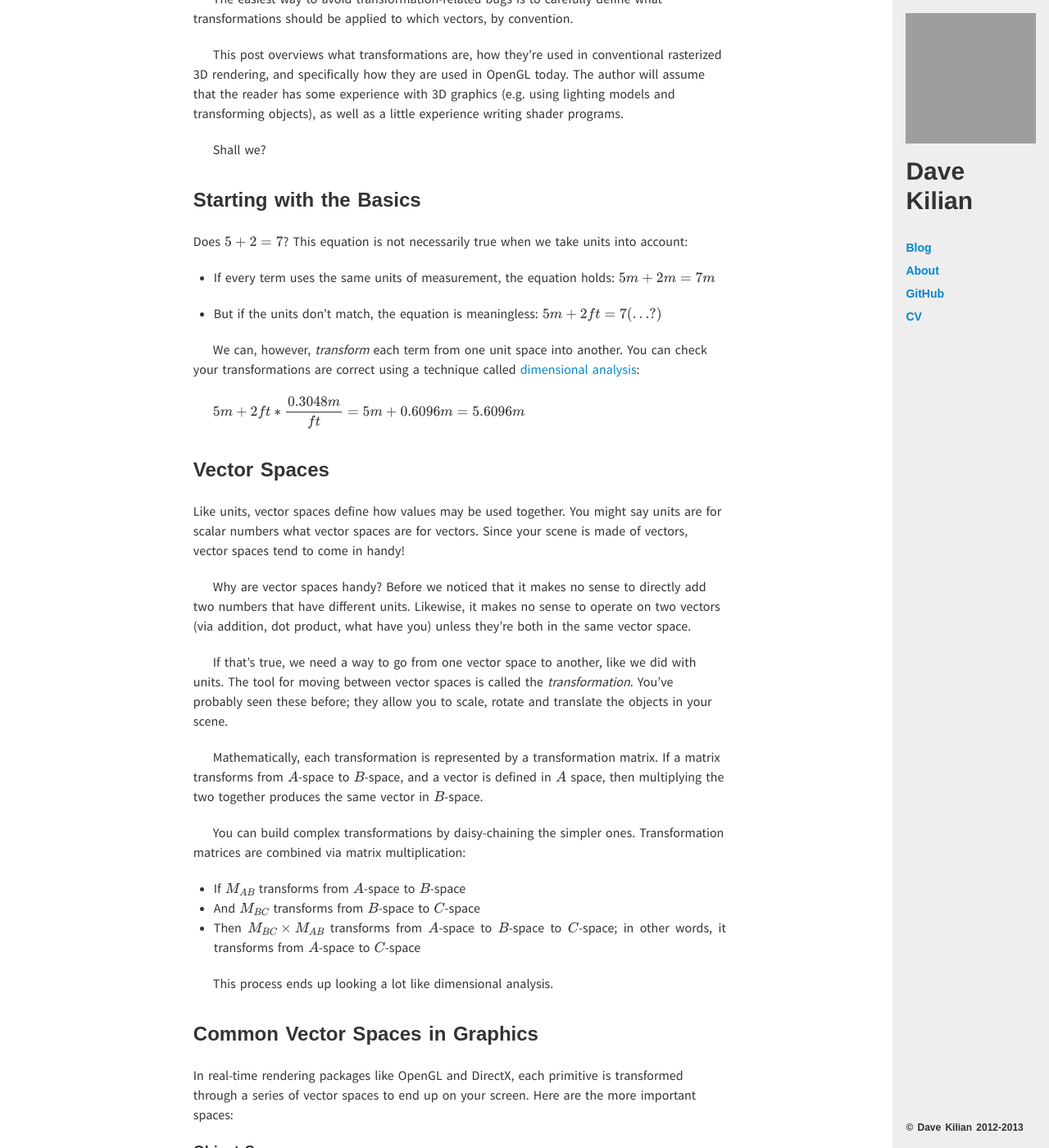
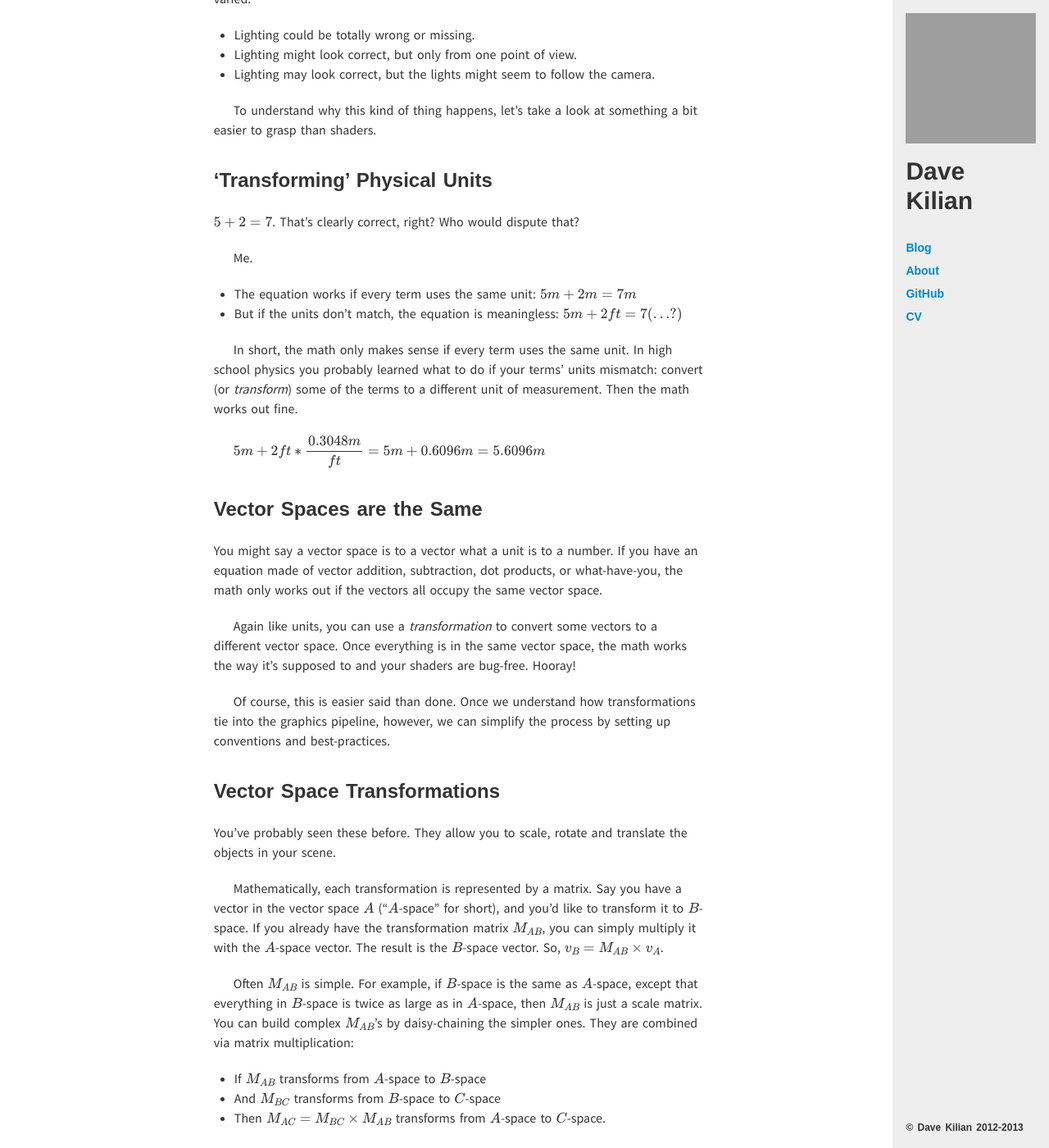
Before and after one commit to davekilian/davekilian.github.com, a Jekyll site: the page built from _posts/2013-02-19-spaces.markdown, in a window 1280 px wide and 1400 px high, scrolled down 438 px. Shown: the whole window at 82% size. Built offline with Jekyll 4.4.1, drawn with Linux system fonts in a browser that asks for light colours; Markdown is read by kramdown in place of the engine named in the settings; formulas are drawn with MathJax 3; some of the changed text lies outside the part shown; grey boxes are pictures that could not be loaded.

Commit message:
Redesigning shaders post to have more bite-sized sections

```diff
--- a/_layouts/post.html
+++ b/_layouts/post.html
@@ -48,7 +48,7 @@
                     </footer>
                 </div>
                 <div class="span10" style="padding: 1em">
-                    <div style="max-width: 650px; margin-left: auto; margin-right: auto">
+                    <div style="max-width: 600px; margin-left: auto; margin-right: auto">
                         <header style="padding-bottom: 1em">
                             <h1>{{ page.title }}</h1>
                             <h6>{{ page.date | date_to_long_string }}</h6>
--- a/_posts/2013-02-19-spaces.markdown
+++ b/_posts/2013-02-19-spaces.markdown
@@ -5,79 +5,91 @@ author: Dave
 draft: true
 ---
 
-The relationship between the GPU and CPU makes it hard to debug shaders.
-Without printlines or a proper debugger, oftentimes shader programmers
-resort to using the fragment shader's output color as a way of testing
-their assumptions. This leads to slow and unproductive debugging sessions.
+Debugging shaders is hard. Without printlines or a proper debugger, shader
+developers often resort to using the fragment shader's output to see what's
+going on. This way of debugging is slow and unproductive. For most people, it's
+hard to make sense of per-pixel color output.
 
-Thus it's better to not need to debug your shaders in the first place, if it
-can be helped :). One of the most common shader bugs is the misuse of
-transformations. Unfrotunately, messing up your transformations can make your
-shader act weird in all sorts of ways:
+It would be nice to not have to debug your shaders in the first place, if it
+can be helped ;). This post focuses on the most common shader programming
+mistake: messing up your transformations.
+
+## Symptoms
+
+The kind of behavior you can get from mishandling transformations is bizarre
+and varied:
 
 * Lighting could be totally wrong or missing.
 * Lighting might look correct, but only from one point of view.
 * Lighting may look correct, but the lights might seem to follow the camera.
 
-The easiest way to avoid transformation-related bugs is to carefully define
-what transformations should be applied to which vectors, by convention.
+To understand why this kind of thing happens, let's take a look at something a
+bit easier to grasp than shaders.
 
-This post overviews what transformations are, how they're used in conventional
-rasterized 3D rendering, and specifically how they are used in OpenGL today.
-The author will assume that the reader has some experience with 3D graphics
-(e.g. using lighting models and transforming objects), as well as a little
-experience writing shader programs.
+## 'Transforming' Physical Units
 
-Shall we?
+$5 + 2 = 7$.
+That's clearly correct, right? Who would dispute that?
 
-## Starting with the Basics
+Me.
 
-Does $5 + 2 = 7$? This equation is not necessarily true when we take units into
-account:
-
-* If every term uses the same units of measurement, the equation holds:
+* The equation works if every term uses the same unit:
   $5 m + 2 m = 7 m$
-
 * But if the units don't match, the equation is meaningless:
   $5 m + 2 ft = 7 (...?)$
 
-We can, however, _transform_ each term from one unit space into another. You
-can check your transformations are correct using a technique called
-[dimensional analysis](http://www.chem.tamu.edu/class/fyp/mathrev/mr-da.html):
+In short, the math only makes sense if every term uses the same unit.
+In high school physics you probably learned what to do if your terms' units
+mismatch: convert (or _transform_) some of the terms to a different unit of
+measurement. Then the math works out fine.
 
 $5 m + 2 ft * \dfrac{0.3048 m}{ft} = 5 m + 0.6096 m = 5.6096 m$
 
-## Vector Spaces
+## Vector Spaces are the Same
 
-Like units, vector spaces define how values may be used together. You might say
-units are for scalar numbers what vector spaces are for vectors. Since your
-scene is made of vectors, vector spaces tend to come in handy!
+You might say a vector space is to a vector what a unit is to a number. If you
+have an equation made of vector addition, subtraction, dot products, or
+what-have-you, the math only works out if the vectors all occupy the same
+vector space.
 
-Why are vector spaces handy? Before we noticed that it makes no sense to
-directly add two numbers that have different units. Likewise, it makes no sense
-to operate on two vectors (via addition, dot product, what have you) unless
-they're both in the same vector space.
+Again like units, you can use a _transformation_ to convert some vectors
+to a different vector space. Once everything is in the same vector space, the
+math works the way it's supposed to and your shaders are bug-free. Hooray!
 
-If that's true, we need a way to go from one vector space to another, like we
-did with units. The tool for moving between vector spaces
-is called the *transformation*. You've probably seen these before; they allow
-you to scale, rotate and translate the objects in your scene.
+Of course, this is easier said than done. Once we understand how
+transformations tie into the graphics pipeline, however, we can simplify the
+process by setting up conventions and best-practices.
 
-Mathematically, each transformation is represented by a transformation matrix.
-If a matrix transforms from $A$-space to $B$-space, and a vector is defined in
-$A$ space, then multiplying the two together produces the same vector in
-$B$-space.
+## Vector Space Transformations
 
-You can build complex transformations by daisy-chaining the simpler ones.
-Transformation matrices are combined via matrix multiplication:
+You've probably seen these before. They allow you to scale, rotate and
+translate the objects in your scene.
+
+Mathematically, each transformation is represented by a matrix. Say you have a
+vector in the vector space $A$ ("$A$-space" for short), and you'd like to
+transform it to $B$-space. If you already have the transformation matrix
+$M_{AB}$, you can simply multiply it with the $A$-space vector. The
+result is the $B$-space vector. So, $v_B = M_{AB} \times v_A$.
+
+Often $M_{AB}$ is simple. For example, if $B$-space is the same as $A$-space,
+except that everything in $B$-space is twice as large as in $A$-space, then
+$M_{AB}$ is just a scale matrix.
+You can build complex $M_{AB}$'s by daisy-chaining the simpler ones.
+They are combined via matrix multiplication:
 
 * If $M\_{AB}$ transforms from $A$-space to $B$-space
 * And $M\_{BC}$ transforms from $B$-space to $C$-space
-* Then $M\_{BC} \times M\_{AB}$ transforms from $A$-space to $B$-space to
-  $C$-space; in other words, it transforms from $A$-space to $C$-space
+* Then $M\_{AC} = M_{BC} \times M_{AB}$ transforms from $A$-space to $C$-space.
 
-This process ends up looking a lot like dimensional analysis.
+Intuitively, you might say $M_{AC}$ transforms from $A$-space to $B$-space to
+$C$-space.
 
+## Transformations in Graphics
+
+TODO move the discussion about the pipeline here. Talk about why precomputing
+everything down to a single matrix is a big win from a Big-O standpoint.
+
+:qa
 ## Common Vector Spaces in Graphics
 
 In real-time rendering packages like OpenGL and DirectX, each primitive is
```
